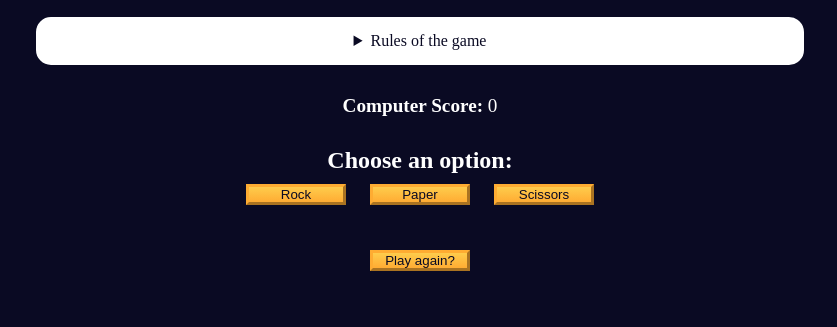
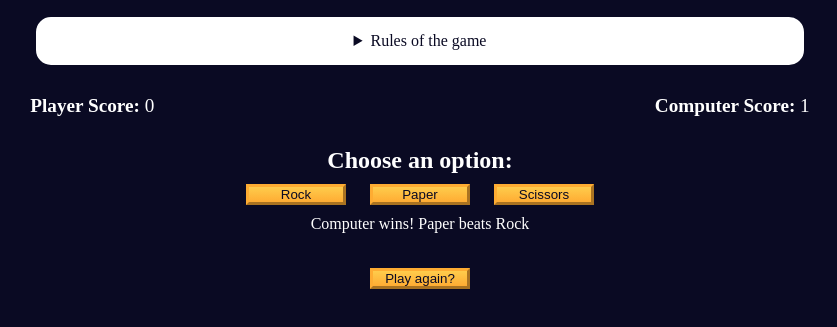
Before and after one commit to sabovoichita/rock-paper-scissors, a plain HTML site: page index.html in a window 1280 px wide. Shown: the part 55-382 px from the top of the page, without its empty margins (220-1057 px from the left). Drawn offline with Linux system fonts and the light colour scheme.

Commit message:
4. Complete the showResults function. The playerScoreSpanElement and computerScoreSpanElement should be updated to show the updated scores of the player and computer. The roundResultsMsg should also be updated with the result of the round.

```diff
--- a/index.html
+++ b/index.html
@@ -30,6 +30,9 @@
 
       <div class="score-container">
         <strong
+          >Player Score: <span class="score" id="player-score">0</span></strong
+        >
+        <strong
           >Computer Score:
           <span class="score" id="computer-score">0</span></strong
         >
--- a/index.js
+++ b/index.js
@@ -28,10 +28,22 @@ function getRoundResults(userOption) {
     return `Computer wins! ${computerResult} beats ${userOption}`;
   }
 }
+
+const playerScoreSpanElement = document.getElementById("player-score");
+const computerScoreSpanElement = document.getElementById("computer-score");
+const roundResultsMsg = document.getElementById("results-msg");
+
+function showResults(userOption) {
+  roundResultsMsg.innerText = getRoundResults(userOption);
+  playerScoreSpanElement.innerText = playerScore;
+  computerScoreSpanElement.innerText = computerScore;
+}
+showResults("Rock");
+
 // console.log(getRoundResults("Rock"));
 // console.log(getRoundResults("Paper"));
-console.log(getRoundResults("Scissors"));
-console.log("Player Score: ", playerScore, "Computer Score:", computerScore);
+// console.log(getRoundResults("Scissors"));
+// console.log("Player Score: ", playerScore, "Computer Score:", computerScore);
 
 // console.log(hasPlayerWonTheRound("Rock", "Scissors"));
 // console.log(hasPlayerWonTheRound("Scissors", "Paper"));
```
